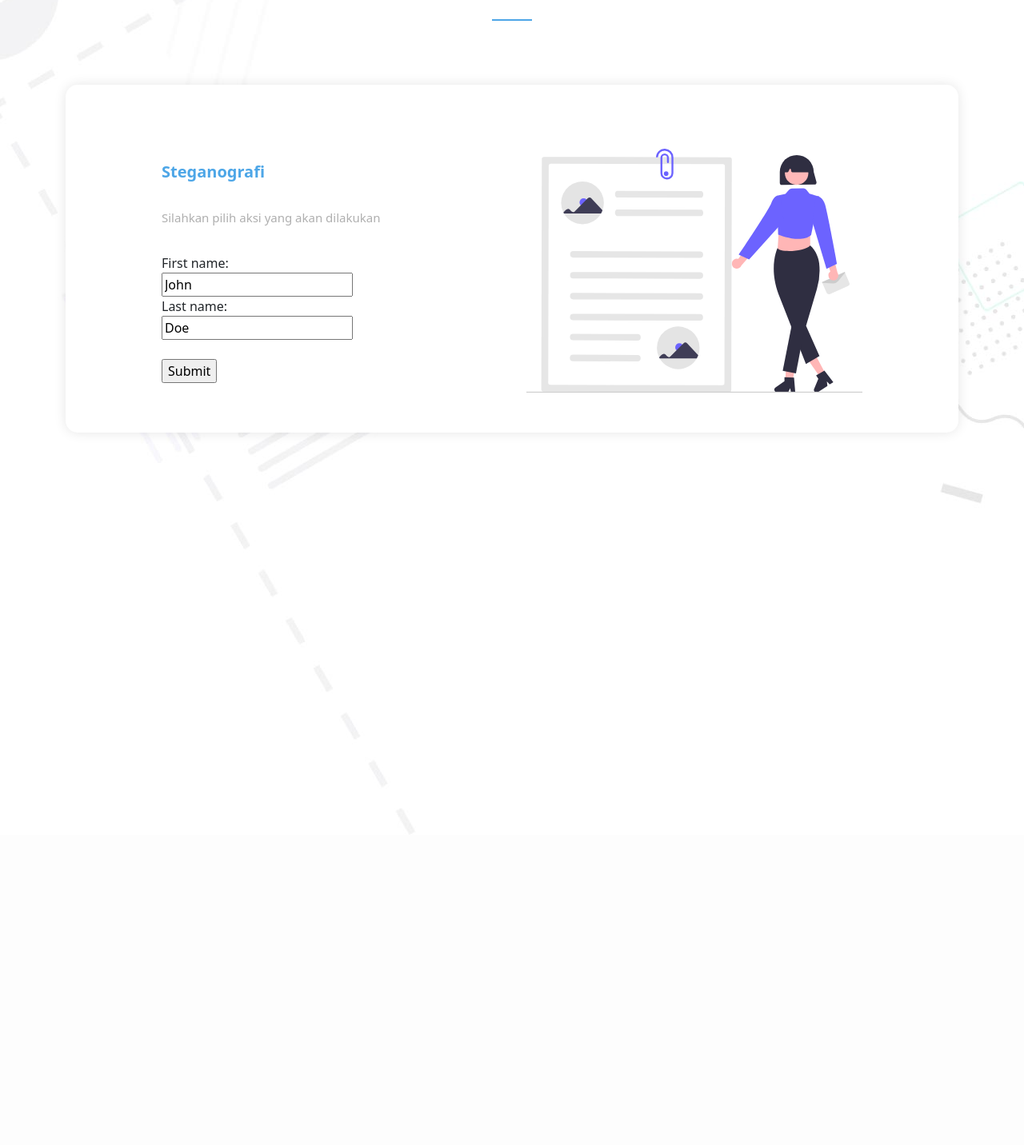
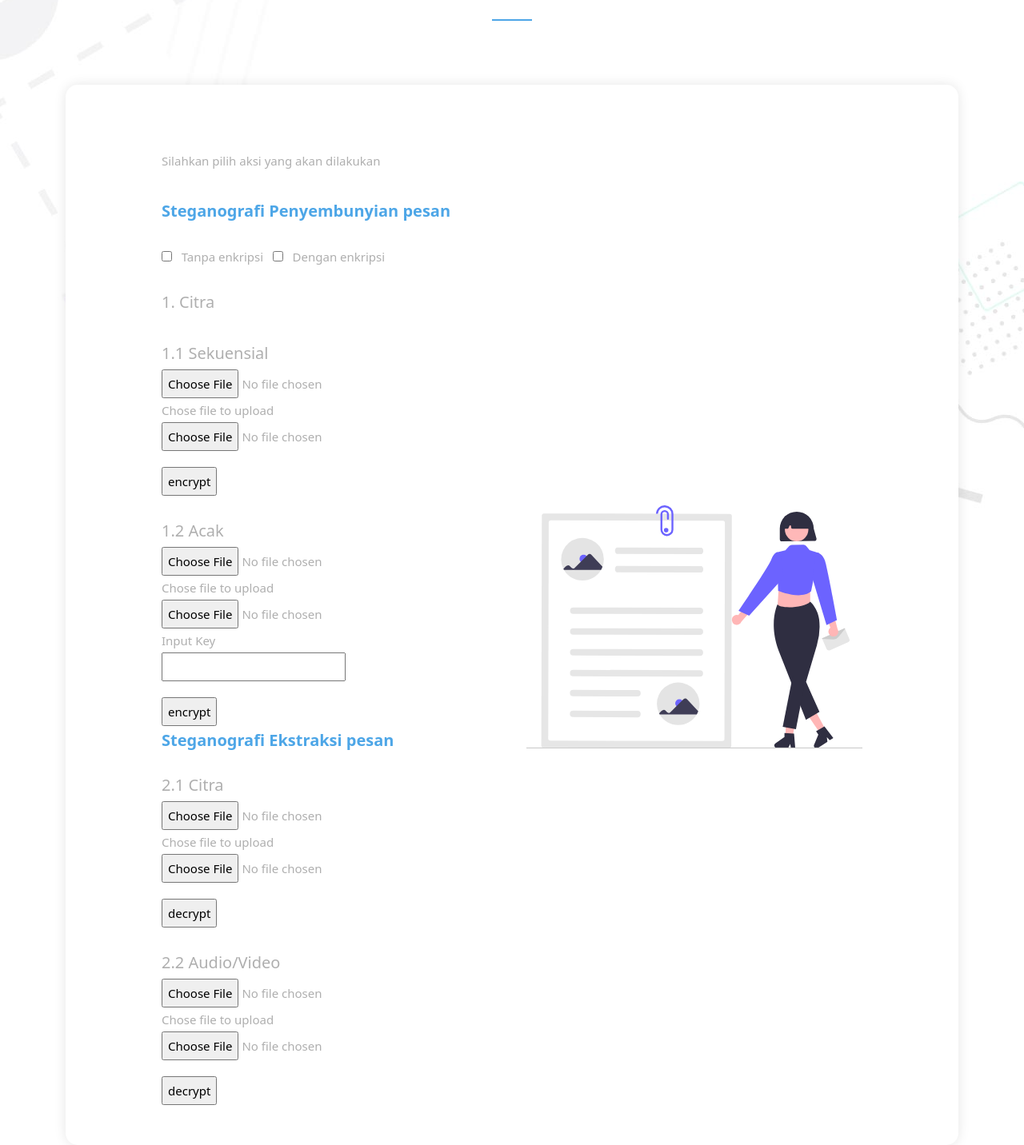
Before and after one commit to AlfandaviAU/KriptoTucil3WithTanur, a Flask app: page /stegano in a window 1280 px wide. Shown: the part 233-1665 px from the top of the page at 80% size. Before the commit the page ends 1269 px from the top, so only its background shows below. Run offline with Flask 2, Linux system fonts and the light colour scheme; some libraries are stand-ins or nearby versions.

Commit message:
upload
asu

```diff
--- a/src/static/styles/templatemo-digimedia-v3.css
+++ b/src/static/styles/templatemo-digimedia-v3.css
@@ -2101,3 +2101,8 @@ responsive
     padding: 30px;
   }
 }
+
+
+.font-diy{
+  color: red;
+}
--- a/src/templates/stegano.html
+++ b/src/templates/stegano.html
@@ -22,15 +22,55 @@
                             <div class="row">
                               <div class="col-lg-6 align-self-center">
                                 <div class="left-text">
-                                  <h4>Steganografi</h4>
                                   <p>Silahkan pilih aksi yang akan dilakukan</p>
-                                    <form action="{{ url_for('process_stegano') }}">
-                                        <label for="fname">First name:</label><br>
-                                        <input type="text" id="fname" name="fname" value="John"><br>
-                                        <label for="lname">Last name:</label><br>
-                                        <input type="text" id="lname" name="lname" value="Doe"><br><br>
-                                        <input type="submit" value="Submit">
-                                      </form>
+                                  <h4>Steganografi Penyembunyian pesan</h4>
+                                  <form method="POST" action="#" class="form-diy">
+                                    <div class="form-diy" style="font-size: 15px;line-height: 30px;font-weight: 300;color: #afafaf;">
+                                      <input type="checkbox" id="no-enc" name="metode-steg" value="no-enc">
+                                      <label for="no-enc">Tanpa enkripsi</label>
+                                      <input type="checkbox" id="with-enc" name="metode-steg" value="with-enc">
+                                      <label for="with-enc">Dengan enkripsi</label><br><br>
+                                      <h5>1. Citra</h5>
+                                      <br>
+                                      <label for="file"><h5>1.1 Sekuensial</h5></label><br>
+                                        <input type="file" id="file" name="file"><br>
+                                      <label for="file">Chose file to upload</label><br>
+                                        <input type="file" id="file" name="file"><br>
+                                      <div class="buttonasu" style="padding-top: 20px">
+                                        <input type="submit" value="encrypt">
+                                      </div>
+                                      <br>
+                                      <label for="file"><h5>1.2 Acak</h5></label><br>
+                                        <input type="file" id="file" name="file"><br>
+                                      <label for="file">Chose file to upload</label><br>
+                                        <input type="file" id="file" name="file"><br>
+                                      <label for="key">Input Key</label><br>
+                                        <input type="text" id="key" name="key"><br>
+                                      <div class="buttonasu" style="padding-top: 20px">
+                                        <input type="submit" value="encrypt">
+                                      </div>
+                                    </div>
+                                  </form>
+                                  <h4>Steganografi Ekstraksi pesan</h4>
+                                  <form method="POST" action="#" class="form-diy">
+                                    <div class="form-diy" style="font-size: 15px;line-height: 30px;font-weight: 300;color: #afafaf;">
+                                      <label for="file"><h5>2.1 Citra</h5></label><br>
+                                        <input type="file" id="file" name="file"><br>
+                                      <label for="file">Chose file to upload</label><br>
+                                        <input type="file" id="file" name="file"><br>
+                                      <div class="buttonasu" style="padding-top: 20px">
+                                        <input type="submit" value="decrypt">
+                                      </div>
+                                      <br>
+                                      <label for="file"><h5>2.2 Audio/Video</h5></label><br>
+                                        <input type="file" id="file" name="file"><br>
+                                      <label for="file">Chose file to upload</label><br>
+                                        <input type="file" id="file" name="file"><br>
+                                      <div class="buttonasu" style="padding-top: 20px">
+                                        <input type="submit" value="decrypt">
+                                      </div>
+                                    </div>
+                                  </form>
                                 </div>
                               </div>
                               <div class="col-lg-6 align-self-center">
```
Also changed, not shown: src/templates/rc4.html (+15 -7 lines).
